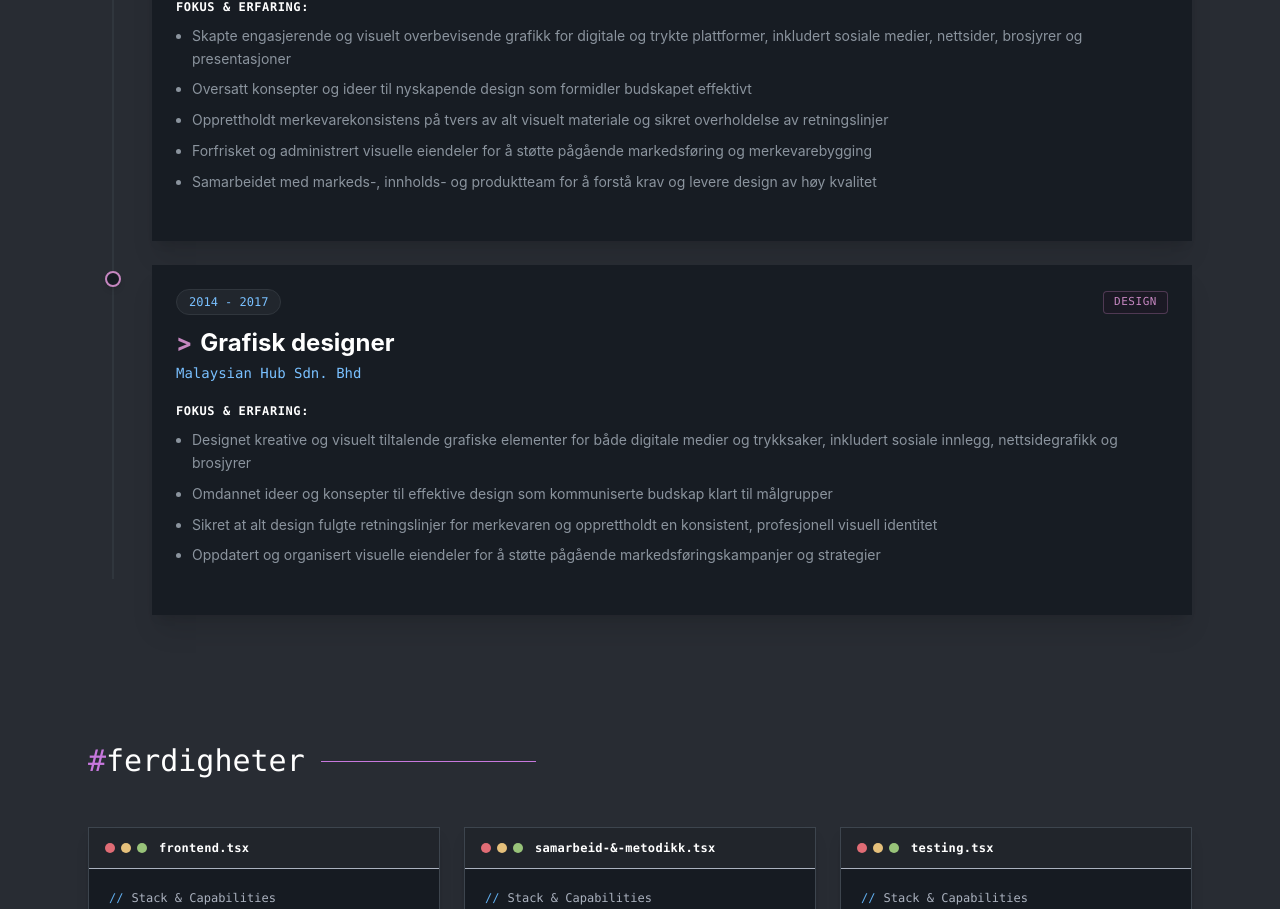
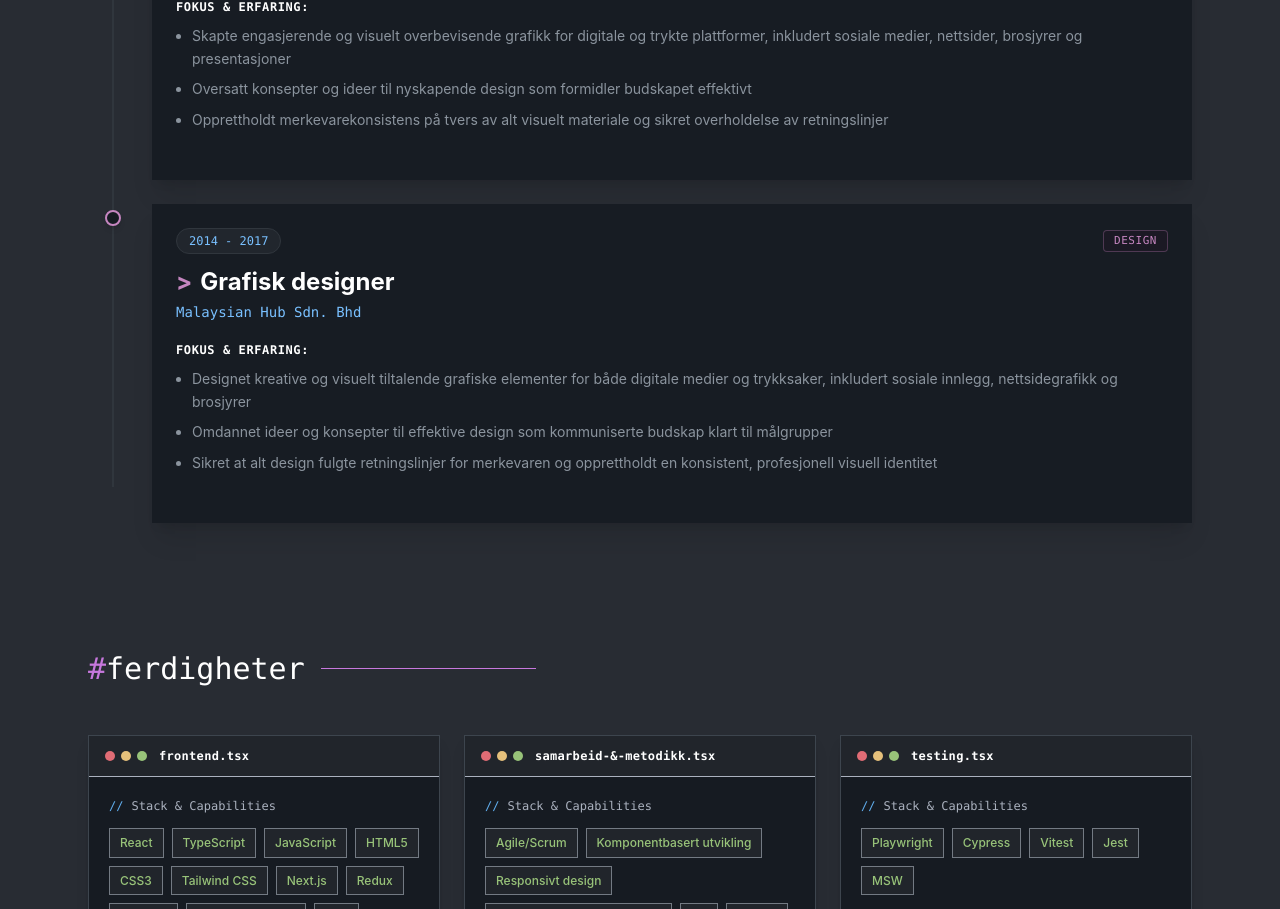
Before and after one commit to Nirush4/portfolio-new, a React (Vite) app: page / in a window 1280 px wide. Shown: the part 4559-5468 px from the top of the page. Built offline with nearby package versions, Linux system fonts and the light colour scheme.

Commit message:
Feat(experience): remove redundant visual asset management tasks from ExperienceSection

```diff
--- a/src/components/Experience/ExperienceSection.tsx
+++ b/src/components/Experience/ExperienceSection.tsx
@@ -171,15 +171,11 @@ export const ExperienceSection = ({
               'Skapte engasjerende og visuelt overbevisende grafikk for digitale og trykte plattformer, inkludert sosiale medier, nettsider, brosjyrer og presentasjoner',
               'Oversatt konsepter og ideer til nyskapende design som formidler budskapet effektivt',
               'Opprettholdt merkevarekonsistens på tvers av alt visuelt materiale og sikret overholdelse av retningslinjer',
-              'Forfrisket og administrert visuelle eiendeler for å støtte pågående markedsføring og merkevarebygging',
-              'Samarbeidet med markeds-, innholds- og produktteam for å forstå krav og levere design av høy kvalitet',
             ]
           : [
               'Create engaging and visually compelling graphics for digital and print platforms, including social media, websites, brochures, presentations, and marketing campaigns',
               'Translate concepts and ideas into innovative designs that effectively convey the intended message',
               'Maintain brand consistency across all visual materials and ensure adherence to brand guidelines',
-              'Refresh and manage visual assets to support ongoing marketing and branding initiatives',
-              'Collaborate with marketing, content, and product teams to understand requirements and deliver high-quality designs',
             ],
       images: ['/graphic-design/steve.jpg', '/graphic-design/1873221.jpg'],
     },
@@ -195,13 +191,11 @@ export const ExperienceSection = ({
               'Designet kreative og visuelt tiltalende grafiske elementer for både digitale medier og trykksaker, inkludert sosiale innlegg, nettsidegrafikk og brosjyrer',
               'Omdannet ideer og konsepter til effektive design som kommuniserte budskap klart til målgrupper',
               'Sikret at alt design fulgte retningslinjer for merkevaren og opprettholdt en konsistent, profesjonell visuell identitet',
-              'Oppdatert og organisert visuelle eiendeler for å støtte pågående markedsføringskampanjer og strategier',
             ]
           : [
               'Designed creative and visually appealing graphics for both digital and print media, including social posts, website visuals, brochures, presentations, and marketing materials',
               'Turned ideas and concepts into effective designs that communicated messages clearly to target audiences',
               'Ensured all designs adhered to brand guidelines, maintaining a consistent and professional visual identity across platforms',
-              'Updated and organized visual assets to support ongoing marketing campaigns and branding strategies',
             ],
       images: [],
     },
```
